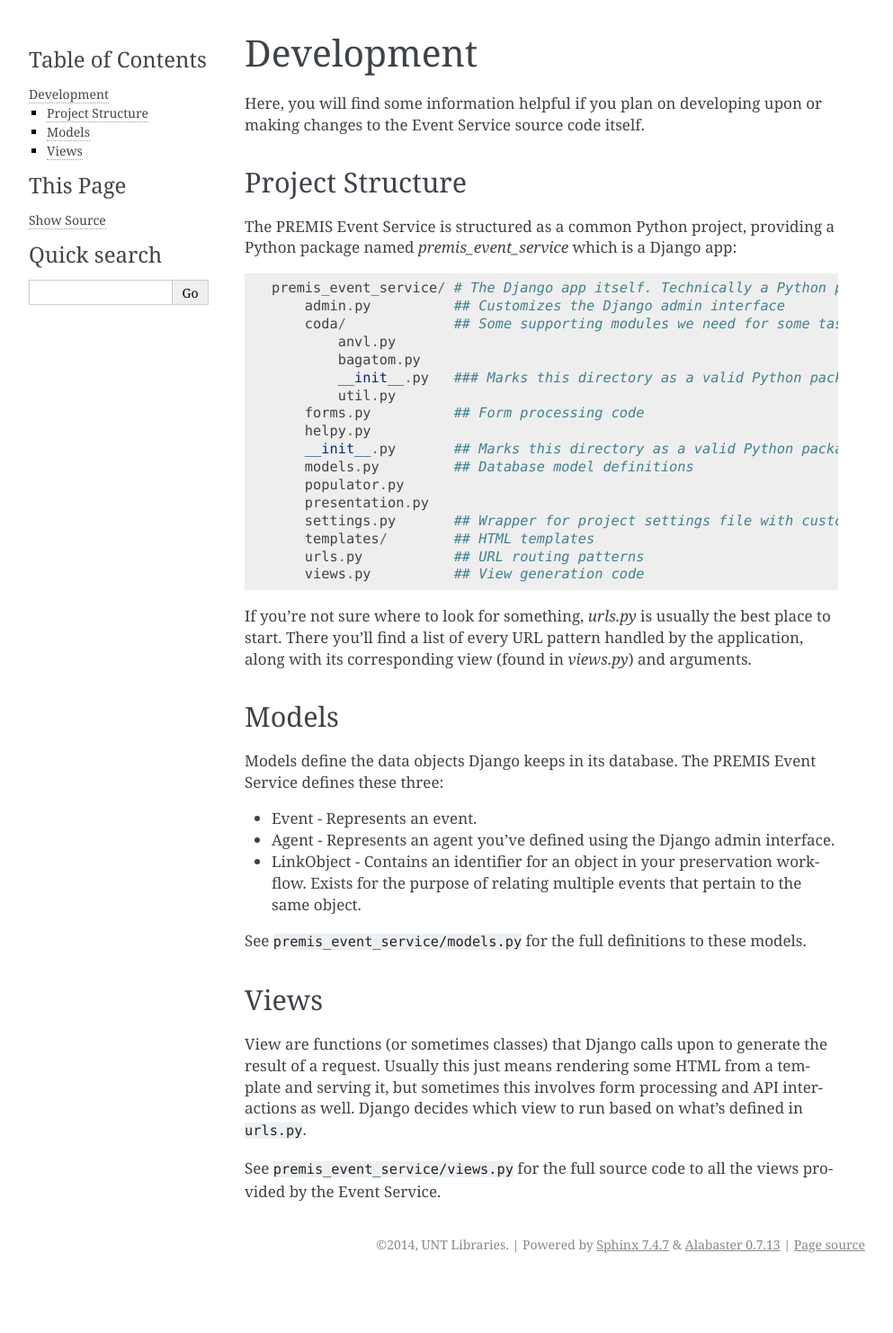
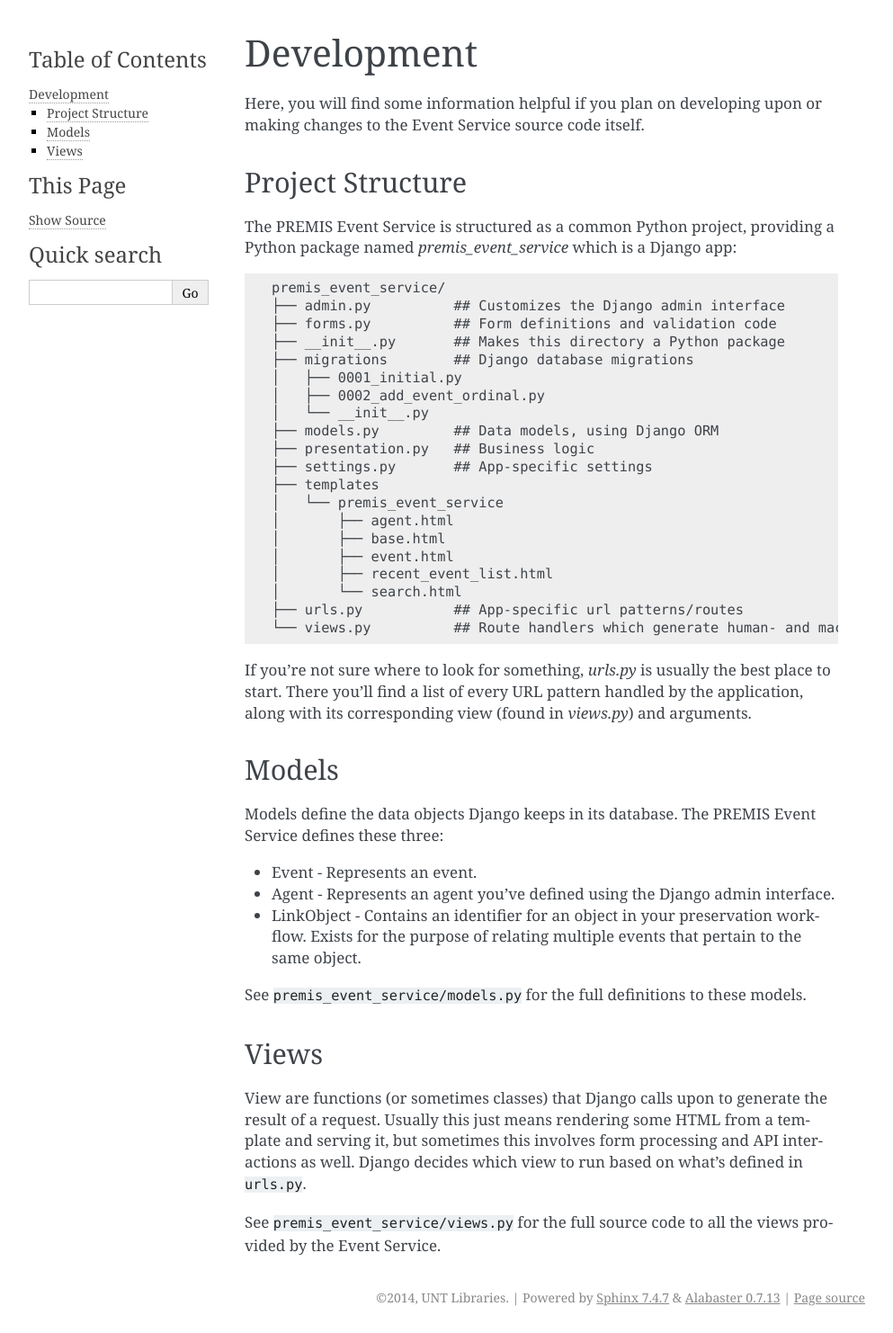
Before and after one commit to unt-libraries/django-premis-event-service, a Sphinx documentation site: the page built from docs/source/development.rst, in a window 1280 px wide. Shown: the whole page at 90% size, without its empty margins (148-1141 px from the left). Built offline with Sphinx 7.4.7, drawn with Linux system fonts in a browser that asks for light colours; before the commit the page ends 1423 px from its top, so only the background shows below that.

Commit message:
update docs

```diff
--- a/docs/source/development.rst
+++ b/docs/source/development.rst
@@ -11,23 +11,26 @@ Project Structure
 The PREMIS Event Service is structured as a common Python project, providing a
 Python package named `premis_event_service` which is a Django app::
 
-    premis_event_service/ # The Django app itself. Technically a Python package.
-        admin.py          ## Customizes the Django admin interface
-        coda/             ## Some supporting modules we need for some tasks
-            anvl.py
-            bagatom.py
-            __init__.py   ### Marks this directory as a valid Python package
-            util.py
-        forms.py          ## Form processing code
-        helpy.py
-        __init__.py       ## Marks this directory as a valid Python package
-        models.py         ## Database model definitions
-        populator.py
-        presentation.py
-        settings.py       ## Wrapper for project settings file with custom defaults
-        templates/        ## HTML templates
-        urls.py           ## URL routing patterns
-        views.py          ## View generation code
+    premis_event_service/
+    ├── admin.py          ## Customizes the Django admin interface
+    ├── forms.py          ## Form definitions and validation code
+    ├── __init__.py       ## Makes this directory a Python package
+    ├── migrations        ## Django database migrations
+    │   ├── 0001_initial.py
+    │   ├── 0002_add_event_ordinal.py
+    │   └── __init__.py
+    ├── models.py         ## Data models, using Django ORM
+    ├── presentation.py   ## Business logic
+    ├── settings.py       ## App-specific settings
+    ├── templates
+    │   └── premis_event_service
+    │       ├── agent.html
+    │       ├── base.html
+    │       ├── event.html
+    │       ├── recent_event_list.html
+    │       └── search.html
+    ├── urls.py           ## App-specific url patterns/routes
+    └── views.py          ## Route handlers which generate human- and machine-readable views
 
 If you're not sure where to look for something, `urls.py` is usually the best
 place to start.  There you'll find a list of every URL pattern handled by the
--- a/docs/source/installation.rst
+++ b/docs/source/installation.rst
@@ -33,6 +33,7 @@ Install
 1. Install the package. ::
 
     $ pip install git+https://github.com/unt-libraries/django-premis-event-service@v1.2.2
+    $ # check https://github.com/unt-libraries/django-premis-event-service/releases for the latest  release
 
 
 2. Add ``premis_event_service`` to your ``INSTALLED_APPS``. Be sure to add ``django.contrib.admin`` if it is not already present. ::
--- a/docs/source/technical_overview.rst
+++ b/docs/source/technical_overview.rst
@@ -110,5 +110,5 @@ looks like the following::
 
 As you can see from the above example, the agent's identifier above
 corresponds with the agent in the event example. You are able to create and
-register agents through the administrative panel on the PREMIS microservice;
+register agents through the administrative panel on the PREMIS service;
 see the :doc:`administration` section to learn how.
```
Also changed, not shown: README.rst (+96 -31 lines).
